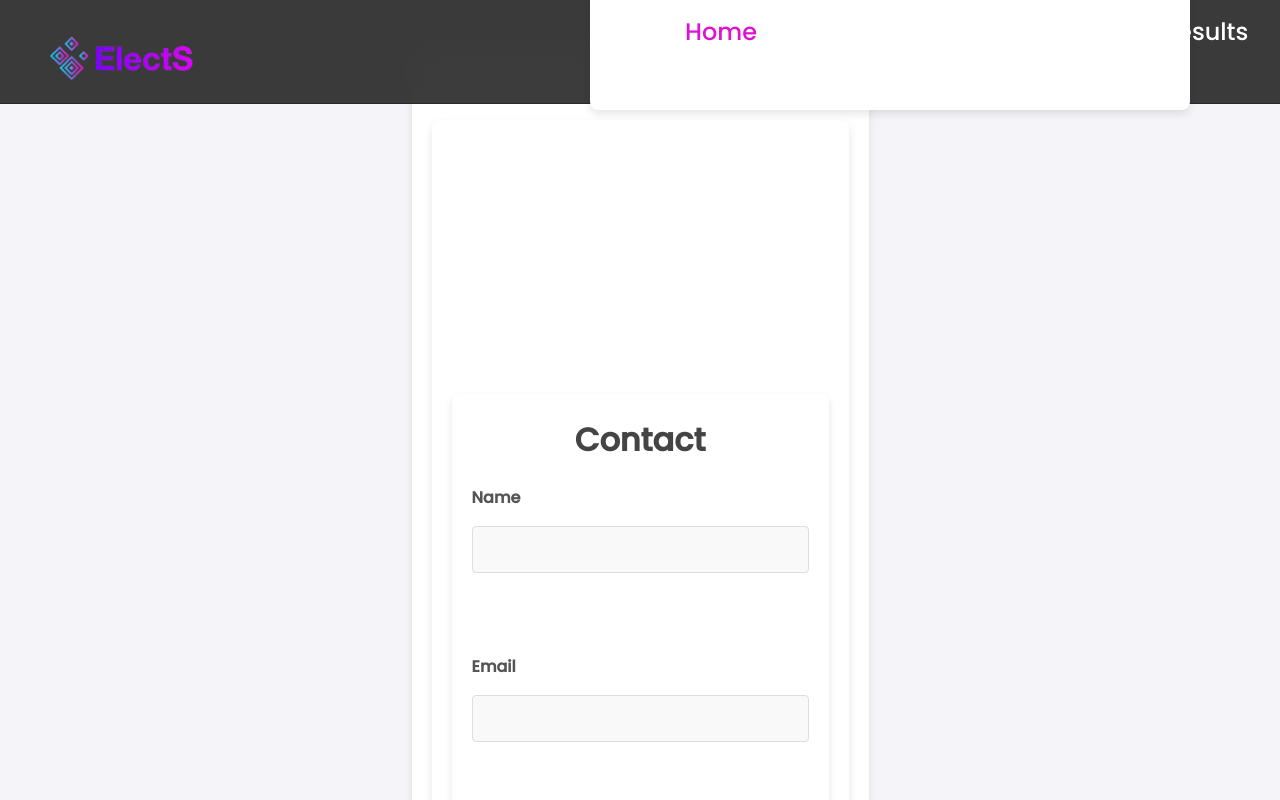
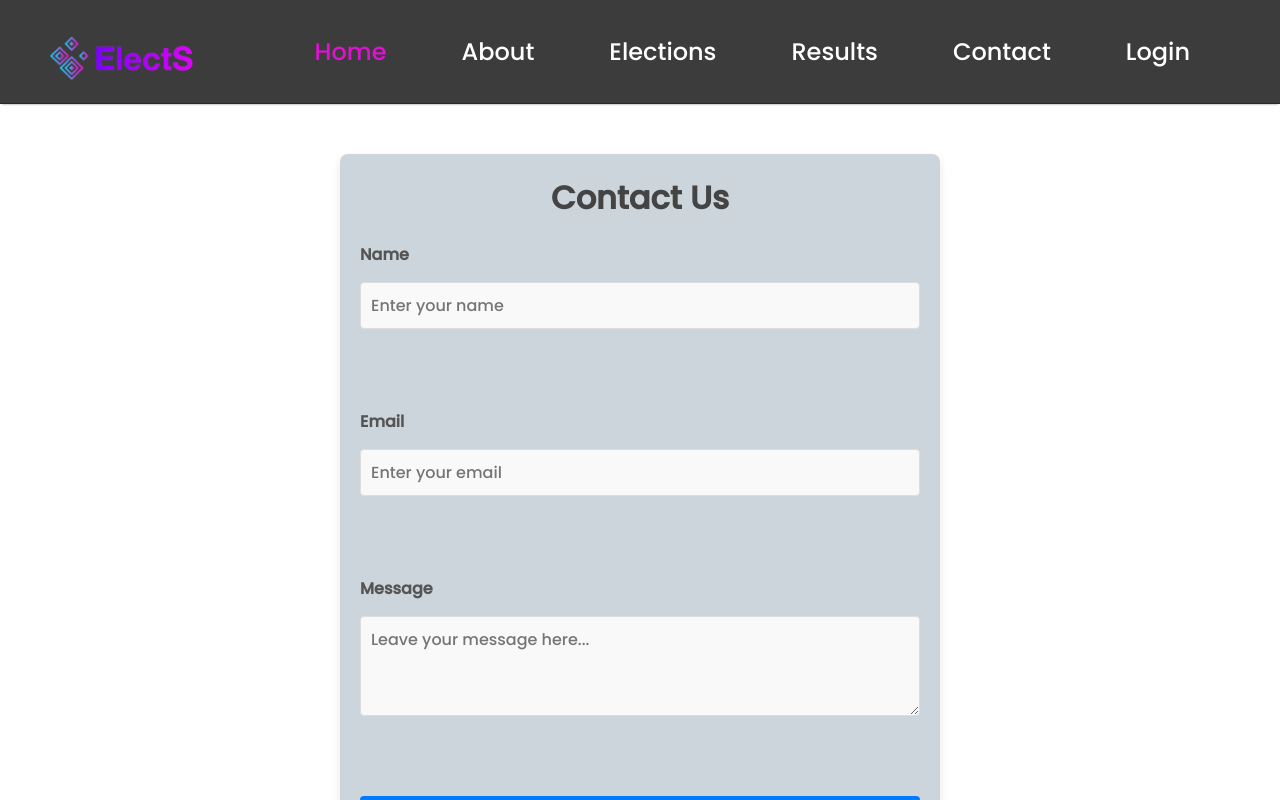
Before and after one commit to LayuruLK/ElectS---Advanced-E-Voting-System, a React (Create React App) app in the folder Frontend/my-app/: page /contact in a window 1280 px wide. Shown: the top 800 px of the page. Built offline with nearby package versions, Linux system fonts and the light colour scheme.

Commit message:
style: change some styles

```diff
--- a/Frontend/my-app/src/Components/Contact/Contact.css
+++ b/Frontend/my-app/src/Components/Contact/Contact.css
@@ -1,25 +1,17 @@
-/* General Styles */
-body {
-    font-family: Arial, sans-serif;
-    line-height: 1.6;
-    margin: 0;
-    padding: 0;
-    background-color: #f4f4f9;
-    color: #333;
-  }
 
   /* Container */
-  div {
+  .contact-page {
+    width: 80%;
     max-width: 600px;
     margin: 50px auto;
     padding: 20px;
-    background: #fff;
+    background: #93a6b379;
     box-shadow: 0 4px 8px rgba(0, 0, 0, 0.1);
     border-radius: 8px;
   }
 
   /* Heading */
-  h1 {
+  .title-contact {
     text-align: center;
     margin-bottom: 20px;
     color: #444;
@@ -27,13 +19,13 @@ body {
   }
 
   /* Form Styles */
-  form {
+  .contact-form {
     display: flex;
     flex-direction: column;
     gap: 15px;
   }
 
-  label {
+  .contact-label {
     font-size: 1rem;
     font-weight: bold;
     color: #555;
--- a/Frontend/my-app/src/Components/Contact/Contact.jsx
+++ b/Frontend/my-app/src/Components/Contact/Contact.jsx
@@ -30,16 +30,16 @@ export default function Contact() {
   };
 
   return (
-    <div>
+    <div className='contact-page'>
 
-      <h1> Contact</h1>
-      <form ref={form} onSubmit={sendEmail}>
-      <label>Name</label>
-      <input type="text" name="user_name" /><br></br><br></br>
-      <label>Email</label>
-      <input type="email" name="user_email" /><br></br><br></br>
-      <label>Message</label>
-      <textarea name="message" /><br></br><br></br>
+      <h1 className='title-contact'> Contact Us</h1>
+      <form ref={form} onSubmit={sendEmail} className='contact-form'>
+      <label className='contact-label'>Name</label>
+      <input type="text" name="user_name" placeholder='Enter your name'/><br></br><br></br>
+      <label className='contact-label'>Email</label>
+      <input type="email" name="user_email" placeholder='Enter your email'/><br></br><br></br>
+      <label className='contact-label' >Message</label>
+      <textarea name="message" placeholder='Leave your message here...'/><br></br><br></br>
       <input type="submit" value="Send" />
     </form>
     </div>
```
